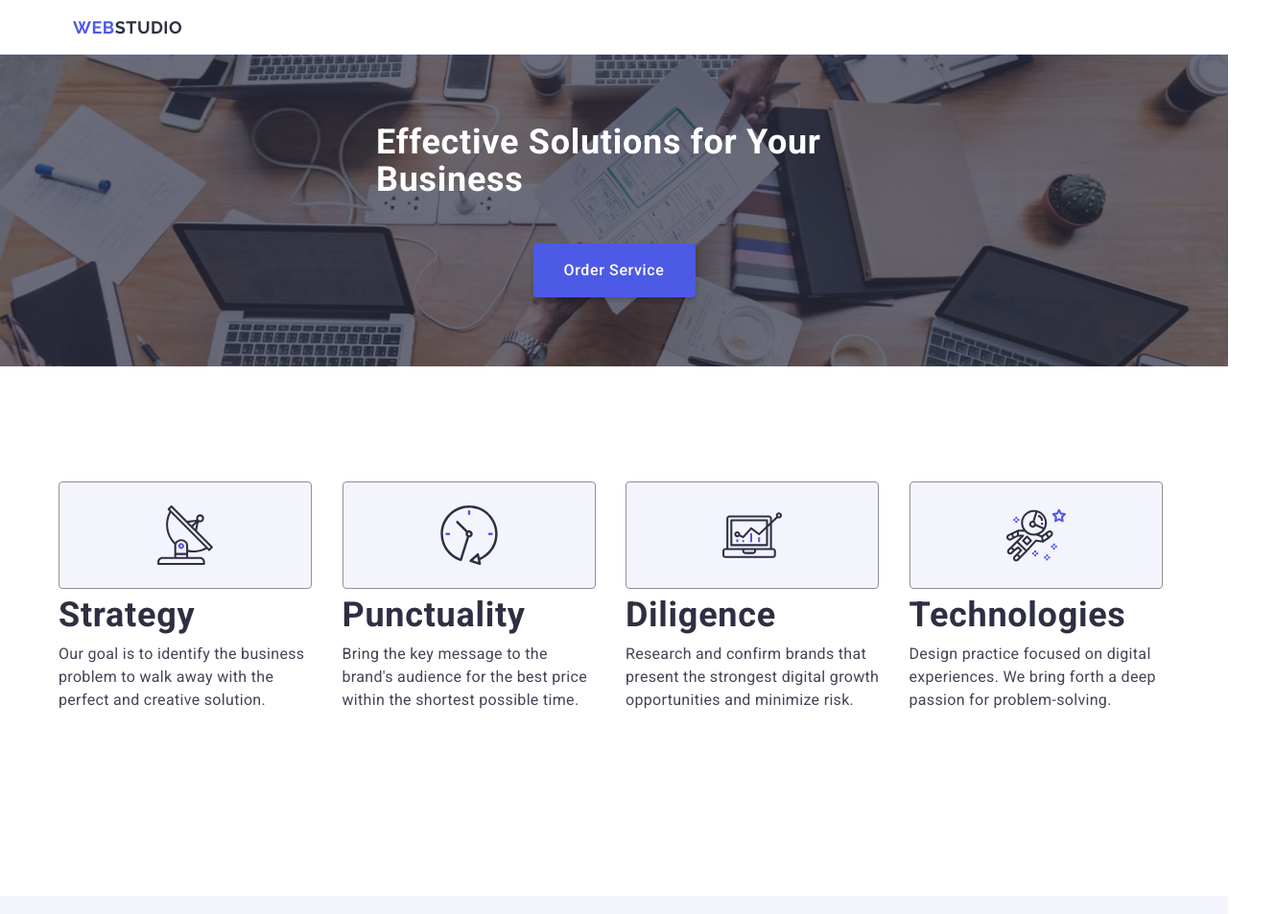
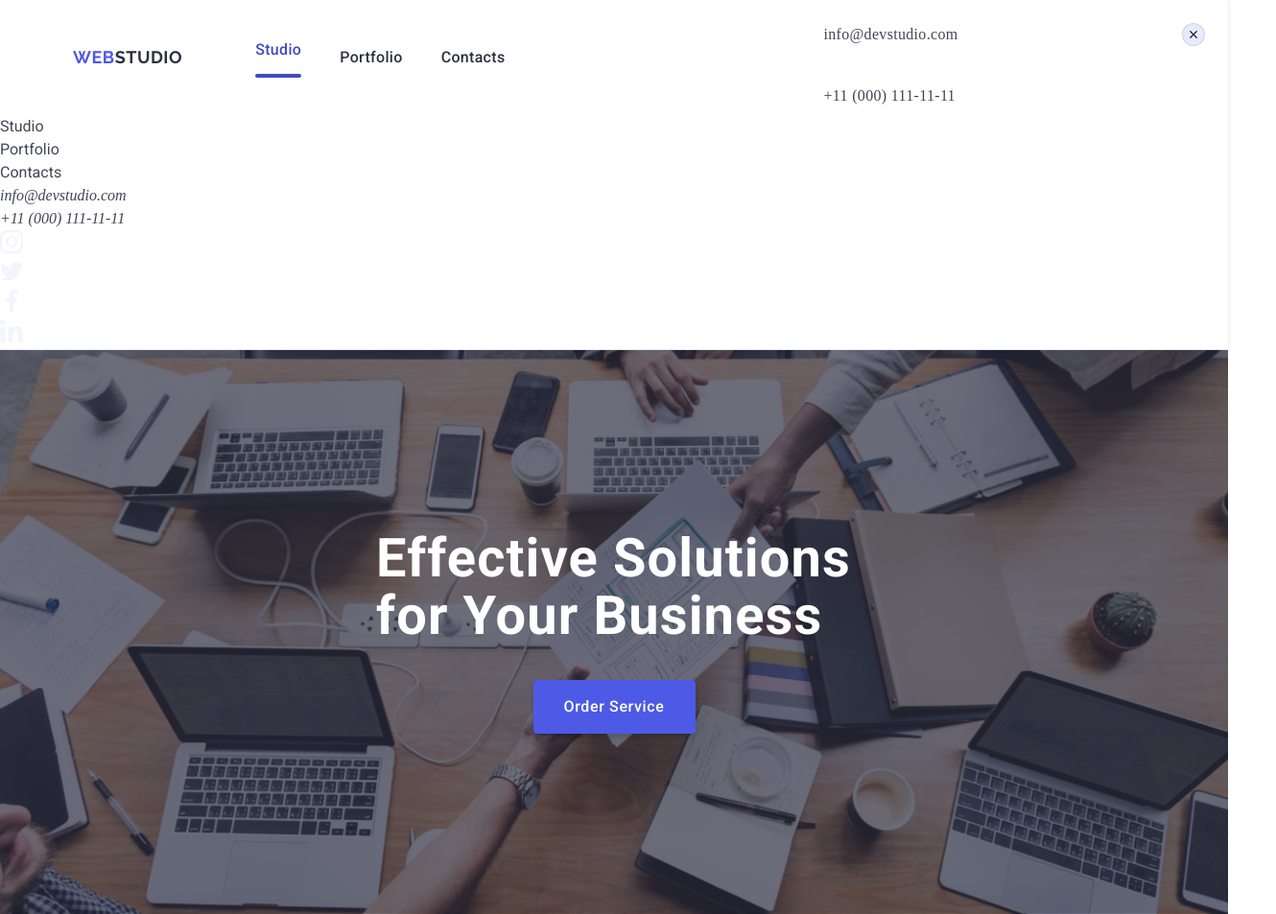
Before and after one commit to VolodymyrYuz/goit-markup-hw-06, a plain HTML site: page index.html in a window 1280 px wide. Shown: the top 953 px of the page at 96% size, 1330 px wide, since content can reach past the window. Drawn offline with nearby package versions, Linux system fonts and the light colour scheme.

Commit message:
hm6-update4

```diff
--- a/css/index.css
+++ b/css/index.css
@@ -82,6 +82,7 @@ button {
 
 .header-container {
   display: flex;
+  /* padding: 0 15px; */
   padding: 17.5px 15px;
 }
 
@@ -118,9 +119,7 @@ button {
 }
 
 .header-menu-list {
-  display: flex;
   gap: 40px;
-
   display: none;
 }
 
@@ -149,7 +148,6 @@ button {
   letter-spacing: 0.02em;
   padding: 24px 0;
   display: block;
-  position: relative;
 }
 
 .header-menu-link-first {
@@ -158,18 +156,18 @@ button {
   font-weight: 500;
   line-height: 1.5;
   letter-spacing: 0.02em;
-  padding: 24px 0;
+  padding: 16px 0;
   display: block;
   position: relative;
   transition: color 250ms cubic-bezier(0.4, 0, 0.2, 1);
 }
 
-.header-address-list {
+/* .header-address-list {
   display: flex;
   gap: 40px;
   margin-left: 332px;
   padding-top: 24px;
-}
+} */
 
 .header-menu-link:hover,
 .header-menu-link:focus {
@@ -190,6 +188,12 @@ button {
 .address-item-link:focus,
 .address-item-link:hover {
   color: var(--OCEAN, #404bbf);
+}
+
+.menu-open-btn {
+  margin: 0 auto;
+  background-color: #ffffff;
+  border: 0;
 }
 
 /*----------------------------------------*/
@@ -221,7 +225,8 @@ button {
   line-height: 1.07;
   letter-spacing: 0.02em;
   max-width: 496px;
-  margin-bottom: 48px;
+  /* margin-bottom: 48px; */
+  margin-bottom: 72px;
   margin-left: auto;
   margin-right: auto;
 }
@@ -917,6 +922,37 @@ button {
 }
 
 @media screen and (min-width: 768px) {
+  .header-container {
+    padding: 25.5px 16px;
+  }
+
+  .header-menu-list {
+    display: flex;
+  }
+
+  .header-address {
+    display: flex;
+  }
+
+  .header-address-list {
+    display: flex;
+    flex-direction: column;
+    margin-left: 120px;
+    padding-top: 16px;
+  }
+
+  .menu-open-btn {
+    display: none;
+  }
+
+  .hero {
+    padding: 112px 136px;
+  }
+  .hero-title {
+    font-size: 56px;
+    margin-bottom: 36px;
+  }
+
   .container {
     width: 768px;
   }
@@ -963,9 +999,69 @@ button {
   .portfolio-list-item {
     width: calc((100% - 24px) / 2);
   }
+
+  .footer {
+    padding: 97.5px 164px 96px 108px;
+  }
+
+  .footer-blocks-container {
+    max-width: 100%;
+    width: 1158px;
+    margin: 0 auto;
+    align-items: baseline;
+  }
+  .footer-block-right {
+    flex-direction: row;
+  }
+  .footer-form {
+    margin-left: 80px;
+  }
+  .footer-input-text {
+    width: 264px;
+  }
+  .footer-text {
+    width: 264px;
+  }
+
+  .footer-sub-form {
+    flex-direction: row;
+  }
 }
 
 @media screen and (min-width: 1158px) {
+  .header-container {
+    padding: 0px 15px;
+  }
+  .header-address-list {
+    display: flex;
+    gap: 40px;
+    margin-left: 332px;
+    padding-top: 24px;
+  }
+
+  .header-menu-list {
+    padding: 24px 0;
+  }
+
+  .header-menu-list {
+    display: inline-flex;
+  }
+
+  .header-address {
+    display: inline-flex;
+  }
+  .menu-open-btn {
+    display: none;
+  }
+  .hero {
+    padding: 188px 0px;
+    margin: 0 auto;
+  }
+  .hero-title {
+    font-size: 56px;
+    margin-bottom: px;
+  }
+
   .container {
     width: 1158px;
   }
@@ -1032,6 +1128,9 @@ button {
   .footer-input-text {
     width: 264px;
   }
+  .footer-text {
+    width: 264px;
+  }
 
   .footer-sub-form {
     flex-direction: row;
--- a/index.html
+++ b/index.html
@@ -56,6 +56,78 @@
             </li>
           </ul>
         </address>
+        <button type="button" class="menu-open-btn">
+          <svg width="24" height="24">
+            <use href="./images/icons.svg#icon-heroicons-solid_menu"></use>
+          </svg>
+        </button>
+      </div>
+      <div class="mob-menu">
+        <button type="button" class="modal-close-btn">
+          <svg class="svg-modal-close-btn" width="8" height="8">
+            <use href="./images/icons.svg#icon-close-black"></use>
+          </svg>
+        </button>
+        <ul class="mob-menu-list">
+          <li class="mob-menu-item">
+            <a class="mob-menu-link-first" href="./index.html">Studio</a>
+          </li>
+          <li class="mob-menu-item">
+            <a class="mob-menu-link" href="">Portfolio</a>
+          </li>
+          <li class="mob-menu-item">
+            <a class="mob-menu-link" href="">Contacts</a>
+          </li>
+        </ul>
+        <address class="header-mob-address">
+          <ul class="mob-address-list">
+            <li class="mob-address-item">
+              <a href="mailto:info@devstudio.com" class="mob-item-link"
+                >info@devstudio.com</a
+              >
+            </li>
+            <li class="mob-address-item">
+              <a href="tel:+110001111111" class="mob-item-link"
+                >+11 (000) 111-11-11</a
+              >
+            </li>
+          </ul>
+        </address>
+        <div class="mob-soc-container">
+          <ul class="mob-social-list">
+            <li class="mob-list-icon">
+              <a href="" class="mob-social-list-link">
+                <svg class="svg-soc-mob" width="24" height="24">
+                  <use href="./images/icons.svg#icon-instagram-2"></use>
+                </svg>
+              </a>
+            </li>
+            <li class="mob-list-icon">
+              <a href="" class="mob-social-list-link">
+                <svg class="svg-soc-mob" width="24" height="24">
+                  <use
+                    class="svg-soc-footer"
+                    href="./images/icons.svg#icon-twitter-1"
+                  ></use>
+                </svg>
+              </a>
+            </li>
+            <li class="mob-list-icon">
+              <a href="" class="mob-social-list-link">
+                <svg class="svg-soc-mob" width="24" height="24">
+                  <use href="./images/icons.svg#icon-facebook-1"></use>
+                </svg>
+              </a>
+            </li>
+            <li class="mob-list-icon">
+              <a href="" class="mob-social-list-link">
+                <svg class="svg-soc-mob" width="24" height="24">
+                  <use href="./images/icons.svg#icon-linkedin-1"></use>
+                </svg>
+              </a>
+            </li>
+          </ul>
+        </div>
       </div>
     </header>
 
```
